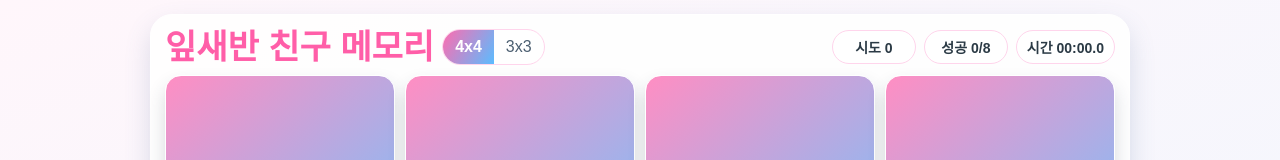
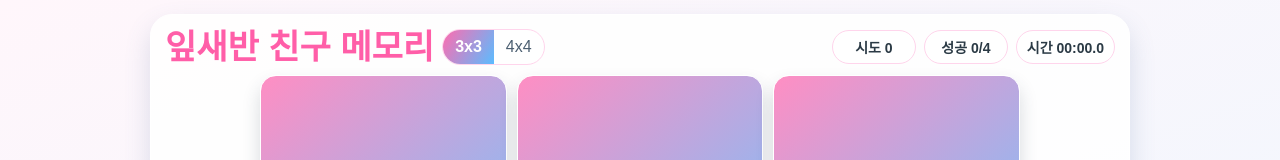
Before and after one commit to jsh1986/game, a plain HTML site: page find-friends-v2/index.html in a window 1280 px wide. Shown: the top 160 px of the page. Drawn offline with Linux system fonts and the light colour scheme.

Commit message:
Set 3x3 as default mode and reorder mode buttons

```diff
--- a/find-friends-v2/index.html
+++ b/find-friends-v2/index.html
@@ -225,19 +225,19 @@
       <div class="left-tools">
         <h1>잎새반 친구 메모리</h1>
         <div class="mode" role="group" aria-label="보드 크기 선택">
-          <button id="mode4" type="button" class="active">4x4</button>
-          <button id="mode3" type="button">3x3</button>
+          <button id="mode3" type="button" class="active">3x3</button>
+          <button id="mode4" type="button">4x4</button>
         </div>
       </div>
 
       <div class="stats">
         <span class="pill">시도 <span id="tries">0</span></span>
-        <span class="pill">성공 <span id="matches">0</span>/<span id="targetPairs">8</span></span>
+        <span class="pill">성공 <span id="matches">0</span>/<span id="targetPairs">4</span></span>
         <span class="pill">시간 <span id="timer">00:00.0</span></span>
       </div>
     </div>
 
-    <section id="grid" class="board mode-4x4" aria-label="카드 보드"></section>
+    <section id="grid" class="board mode-3x3" aria-label="카드 보드"></section>
 
     <div id="result" class="result">완료 | 시도 <span id="finalTries">0</span> | 시간 <span id="finalTime">00:00.0</span></div>
   </main>
@@ -271,8 +271,8 @@
     const mode4Btn = document.getElementById("mode4");
     const mode3Btn = document.getElementById("mode3");
 
-    let boardMode = "4x4";
-    let pairs = 8;
+    let boardMode = "3x3";
+    let pairs = 4;
     let deck = [];
     let openCards = [];
     let lockBoard = false;
```
